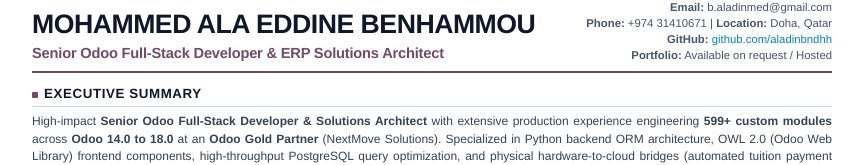
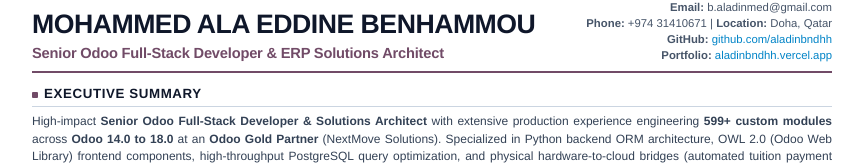
Before and after one commit to aladinbndhh/aladinbndhh, a plain HTML site: page resume.html in a window 1280 px wide. Shown: the top 165 px of the page, without its empty margins (208-1071 px from the left). Drawn offline with Linux system fonts and the light colour scheme.

Commit message:
feat: link live Vercel portfolio across resume and profile README

```diff
--- a/resume.html
+++ b/resume.html
@@ -199,7 +199,7 @@
         <div><strong>Email:</strong> b.aladinmed@gmail.com</div>
         <div><strong>Phone:</strong> +974 31410671 | <strong>Location:</strong> Doha, Qatar</div>
         <div><strong>GitHub:</strong> <a href="https://github.com/aladinbndhh">github.com/aladinbndhh</a></div>
-        <div><strong>Portfolio:</strong> Available on request / Hosted</div>
+        <div><strong>Portfolio:</strong> <a href="https://aladinbndhh.vercel.app/">aladinbndhh.vercel.app</a></div>
       </div>
     </header>
 
```
Also changed, not shown: 4 other files.
